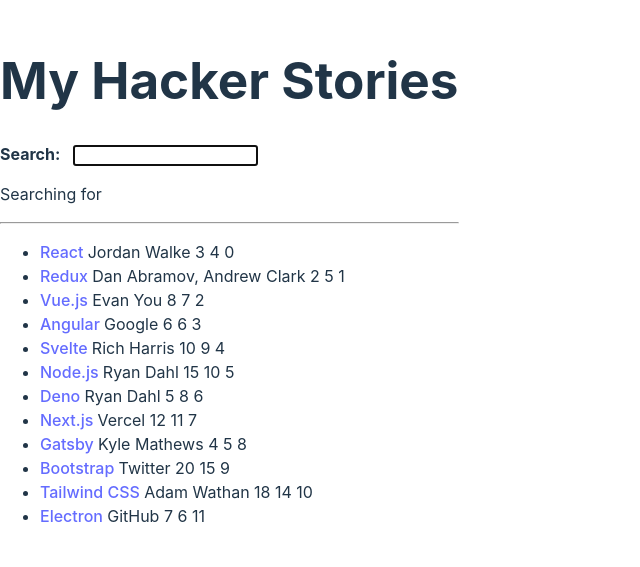
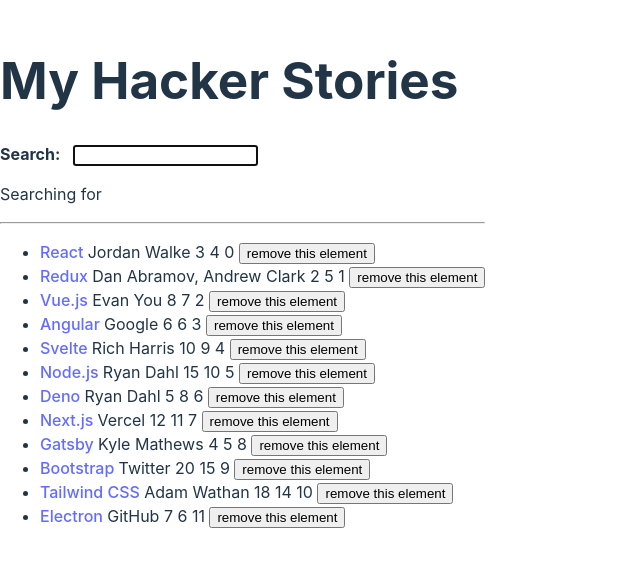
Before and after one commit to Primqd/road-to-react, a React (Vite) app: page / in a window 1280 px wide. Shown: the part 119-686 px from the top of the page, without its empty margins (0-640 px from the left). Built offline with nearby package versions, Linux system fonts and the light colour scheme.

Commit message:
added personal implementation of removing elements

```diff
--- a/src/App.tsx
+++ b/src/App.tsx
@@ -8,7 +8,6 @@
   points: number;
   objectID: string;
 };
-type CallbackFunc = (event : React.ChangeEvent<HTMLInputElement>) => void; // lambda type for onSearch
 
 // hooks should always start with 'use'
 const useStorageState = (key : string, initialState : string) : [string, React.Dispatch<React.SetStateAction<string>>] => { // custom react hook that acts like useState but links with storage
@@ -33,7 +32,7 @@
 * although implicit return statemeent might introduce tedious refactorings???
 */
 
-type SearchProps = {id : string, value : any, type : string, onInputChange : CallbackFunc, isFocused : boolean, children : any}; // value = same type as in "type"
+type SearchProps = {id : string, value : any, type : string, onInputChange : (event : React.ChangeEvent<HTMLInputElement>) => void, isFocused : boolean, children : any}; // value = same type as in "type"
 function InputWithLabel({ id, value, type, onInputChange, isFocused, children} : SearchProps) {
   // children = anything passed between the react compoonent (behaves like native html)
   // "props destructuring via object destructing" (works in js too!) const {searchTerm, onSearch} = props;
@@ -69,7 +68,7 @@
   );
 }
 
-type ItemProps = {item : StoryType, index : number};
+type ItemProps = {item : StoryType, deleteItem : (item_to_remove : StoryType) => void, index : number};
 /*
 Nested destructuring works too!
 type ItemProps = {{title, url, author, num_comments, points, objectID} : StoryType, index : number};
@@ -85,7 +84,7 @@
 
 rest at left side of an assignment, spread occurs on right of assignment
 */
-function Item({item, index} : ItemProps) {
+function Item({item, deleteItem, index} : ItemProps) {
   // console.log("Item component rendered!")
   return (
     <li key = {item.objectID}>
@@ -96,6 +95,12 @@
       <span>{item.num_comments} </span>
       <span>{item.points} </span>
       <span>{index}</span> {/*index of item in list!*/}
+      <input
+        type = "button"
+        value = "remove this element"
+        onClick={() => (deleteItem(item))}
+      >
+      </input>
     </li>
   );
 }
@@ -105,15 +110,16 @@
 component similar idea to 'class' in other
 we use components as elements anywhere else, generate instances of List
 */
-type ListProps = { list: StoryType[], filterKey : string};
-function List({list, filterKey} : ListProps) { // props: everything we pass down from parent to child, cannot be modified (const)
+type ListProps = { list: StoryType[], deleteItem : (item : StoryType) => void, filterKey : string};
+function List({list, deleteItem, filterKey} : ListProps) { // props: everything we pass down from parent to child, cannot be modified (const)
   // console.log("List component rendered!")
   var searchedList : StoryType[] = list.filter((item : StoryType) => (item.title.toLowerCase().includes(filterKey.toLowerCase()))); // new list, filters by if the title contains the filterKey as a substring
+
   return (
   <ul>
     {/*each DIRECT decendant of ul needs key: even component!*/}
     {searchedList.map((item : StoryType , index : number) => (
-      <Item key={item.title} item = {item} index = {index} />
+      <Item key={item.title} item = {item} deleteItem={deleteItem} index = {index} />
       ))}
   </ul>
   );
@@ -137,7 +143,8 @@
   */
 
 
-  const stories : StoryType[] = [
+  const [stories, setStories] = React.useState(
+    [
       {
         title : 'React',
         url : 'https://reactjs.org/',
@@ -234,7 +241,8 @@
         points: 6,
         objectID: "11",
       },
-  ];
+    ]
+  )
 
   /*
   [current_state, function to change state], like read n write
@@ -260,6 +268,7 @@
     // synthetic event: React's wrapper around the browser's native event (prevents native HTML auto reset when submitting): console.log(event);
     setSearchTerm(event.target.value); // sets "stateful value"
   }
+
   return (
     <div>
       <h1>My Hacker Stories</h1>
@@ -277,7 +286,11 @@
 
       <hr /> {/*hr = line break*/}
 
-      <List list = {stories} filterKey={searchTerm}/>
+      <List
+        list = {stories}
+        deleteItem={(item : StoryType) => {setStories(stories.filter((m : StoryType) => (m !== item)));}}
+        filterKey={searchTerm}
+      />
 
     </div>
   );
```
Lines whose indentation alone changed are shown as unchanged.
